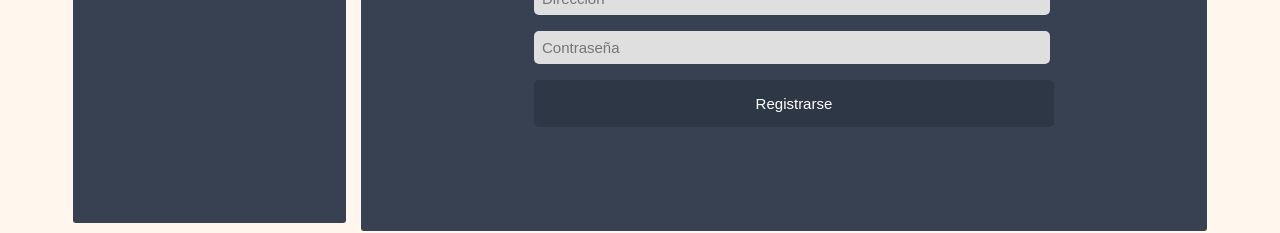
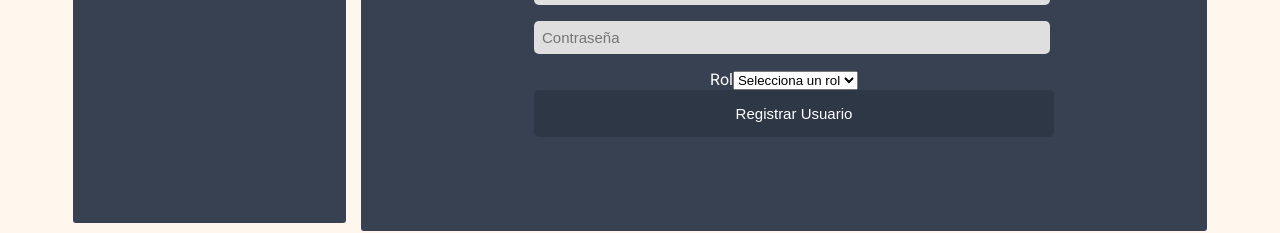
Before and after one commit to Mgomez65/Ovi-Wep-, a React (Vite) app in the folder front/: page /register in a window 1280 px wide. Shown: the part 464-697 px from the top of the page. Built offline with nearby package versions, Linux system fonts and the light colour scheme; no server answers.

Commit message:
agregue el rol al registro

```diff
--- a/front/src/pages/verUsuario.jsx
+++ b/front/src/pages/verUsuario.jsx
@@ -17,13 +17,13 @@ const Register = () => {
     reset,
     setValue,
   } = useForm();
-  const [selectedUser, setSelectedUser] = React.useState(null);
+  const [selectedUser, setSelectedUser] = useState(null);
 
   useEffect(() => {
     const fetchUsers = async () => {
       try {
-        const response = await axios.get("http://localhost:3000/api/users",{
-          withCredentials: true
+        const response = await axios.get("http://localhost:3000/api/users", {
+          withCredentials: true,
         });
         setUsers(response.data);
         console.log(response.data);
@@ -38,7 +38,7 @@ const Register = () => {
   const handleUserClick = async (userId) => {
     try {
       const response = await axios.get(
-        `http://localhost:3000/api/users/${userId}`,{
+        `http://localhost:3000/api/users/${userId}`, {
           withCredentials: true,
         }
       );
@@ -49,7 +49,8 @@ const Register = () => {
       setValue("CUIL", userData.CUIL);
       setValue("Apellido", userData.Apellido);
       setValue("Num_empleado", userData.Num_empleado);
-      setValue("Direccion", userData.Dirrecion);
+      setValue("rol", userData.rol);
+      setValue("Direccion", userData.Direccion);
       setValue("Password", userData.Password);
 
       setSelectedUser(userData);
@@ -59,7 +60,6 @@ const Register = () => {
   };
 
   const onSubmit = async (data) => {
-
     console.log(data);
     try {
       const response = await fetch("http://localhost:3000/register", {
@@ -209,6 +209,16 @@ const Register = () => {
               />
               {errors.Password && <span>{errors.Password.message}</span>}
 
+              <div className="form-field">
+                <label>Rol</label>
+                <select {...register("rol", { required: "El rol es requerido" })}>
+                  <option value="">Selecciona un rol</option>
+                  <option value="admin">Admin</option>
+                  <option value="usuario">Usuario</option>
+                </select>
+                {errors.rol && <span>{errors.rol.message}</span>}
+              </div>
+
               <button type="submit">Actualizar Usuario</button>
             </form>
           ) : (
@@ -241,7 +251,6 @@ const Register = () => {
                 placeholder="CUIL"
                 {...register("CUIL", {
                   required: "El CUIL es requerido",
-
                 })}
               />
               {errors.CUIL && <span>{errors.CUIL.message}</span>}
@@ -289,9 +298,18 @@ const Register = () => {
               />
               {errors.Password && <span>{errors.Password.message}</span>}
 
-              {errorMessage && <p>{errorMessage}</p>}
+              {/* Nuevo campo para seleccionar el rol */}
+              <div className="form-field">
+                <label>Rol</label>
+                <select {...register("rol", { required: "El rol es requerido" })}>
+                  <option value="">Selecciona un rol</option>
+                  <option value="admin">Admin</option>
+                  <option value="usuario">Usuario</option>
+                </select>
+                {errors.rol && <span>{errors.rol.message}</span>}
+              </div>
 
-              <button type="submit">Registrarse</button>
+              <button type="submit">Registrar Usuario</button>
             </form>
           )}
         </div>
```
